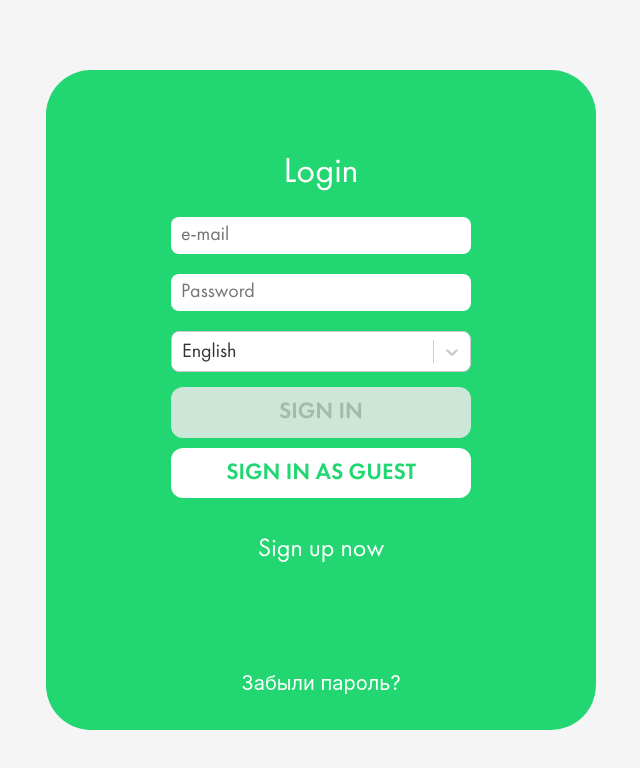
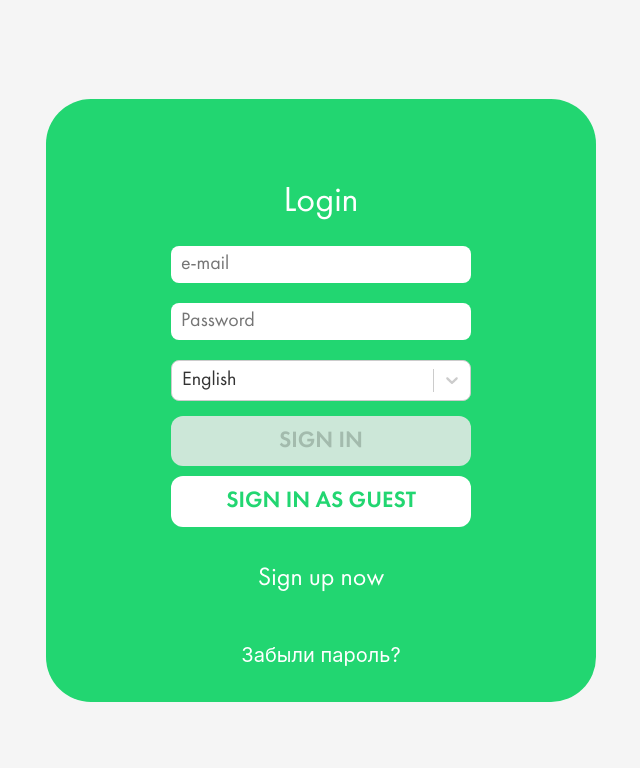
Before and after one commit to r1ddev/eventy, a React (Create React App) app: page /login in a window 1280 px wide. Shown: the top 768 px of the page, without its empty margins (319-959 px from the left). Built offline with nearby package versions, Linux system fonts and the light colour scheme; what react-pose would draw is missing.

Commit message:
fix login form (demo)

```diff
--- a/src/pages/login/login.scss
+++ b/src/pages/login/login.scss
@@ -10,7 +10,7 @@
 
     .login-form{
       width: 550px;
-      height: 660px;
+      // height: 660px;
       max-height: 100vh;
       background: $base-color;
       background-size: cover;
```
